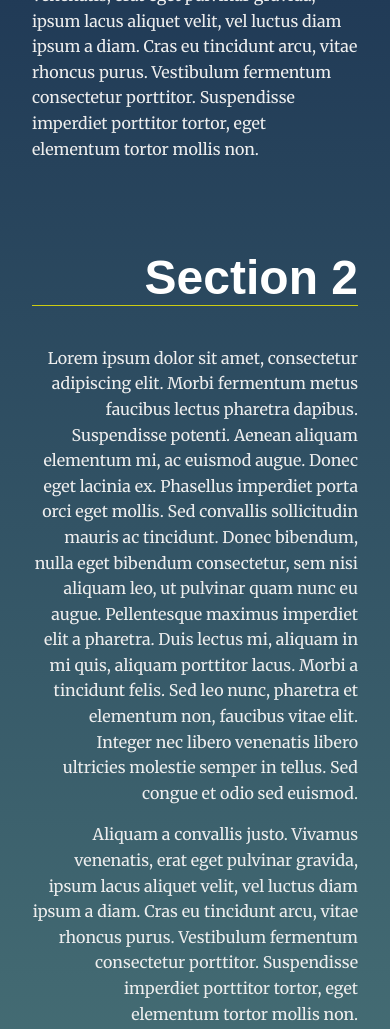
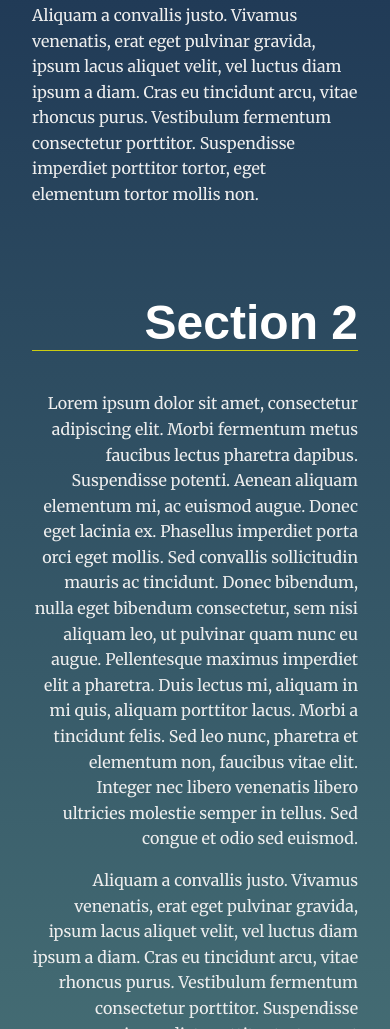
Before and after one commit to AhmedShams999/First-Udacity-project, a plain HTML site: page index.html in a window 390 px wide. Shown: the part 971-2000 px from the top of the page. Drawn offline with Linux system fonts and the light colour scheme.

Commit message:
modified

```diff
--- a/js/app.js
+++ b/js/app.js
@@ -36,16 +36,6 @@ const sections = document.querySelectorAll('section');
     top: rect.top + window.scrollY
   };
 }
-
- function isInViewport(elem) {
-    var distance = elem.getBoundingClientRect();
-     return (
-     distance.top >= 0 &&
-     distance.left >= 0 &&
-     distance.bottom <= (window.innerHeight || document.documentElement.clientHeight) &&
-     distance.right <= (window.innerWidth || document.documentElement.clientWidth)
-    );
-  };
 
 function choosediv(element){
   if (document.querySelectorAll('.active').length > 0) {
@@ -107,14 +97,22 @@ function scrolToSection(e){
 // Scroll to section on link click
 
 // Set sections as active
-window.addEventListener("scroll",function(e){
-console.log('hi');
-  sections.forEach(function(el){
-     if(isInViewport(el)){
+const inViewport = (elem) => {
+  let allElements = document.getElementsByTagName(elem);
+  let windowHeight = window.innerHeight;
+  const elems = () => {
+      for (let i = 0; i < allElements.length; i++) {  //  loop through the sections
+          let viewportOffset = allElements[i].getBoundingClientRect();  //  returns the size of an element and its position relative to the viewport
+          let top = viewportOffset.top;  //  get the offset top
+          if(top < windowHeight){  //  if the top offset is less than the window height
+            choosediv(allElements[i])  //  add the class
+          } else{
+              allElements[i].classList.remove('active');  //  remove the class
+          }
+      }
+  }
+  elems();
+  window.addEventListener('scroll', elems);
+}
 
-       el.classList.add('active');
-       choosediv(el);
-      }
-  })
-
-})
+inViewport('section');
```
Also changed, not shown: css/style.css (line endings or trailing spaces).
